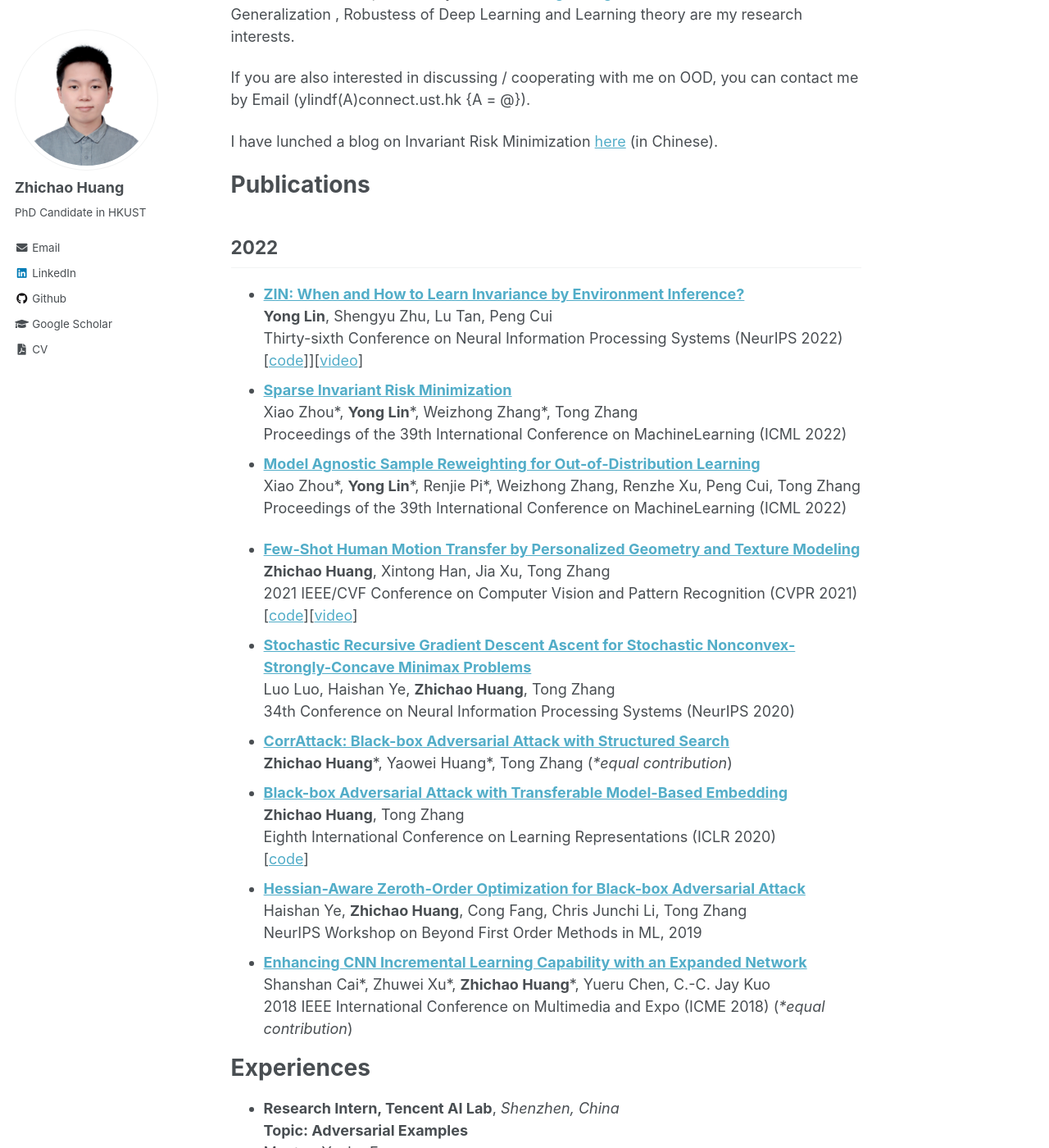
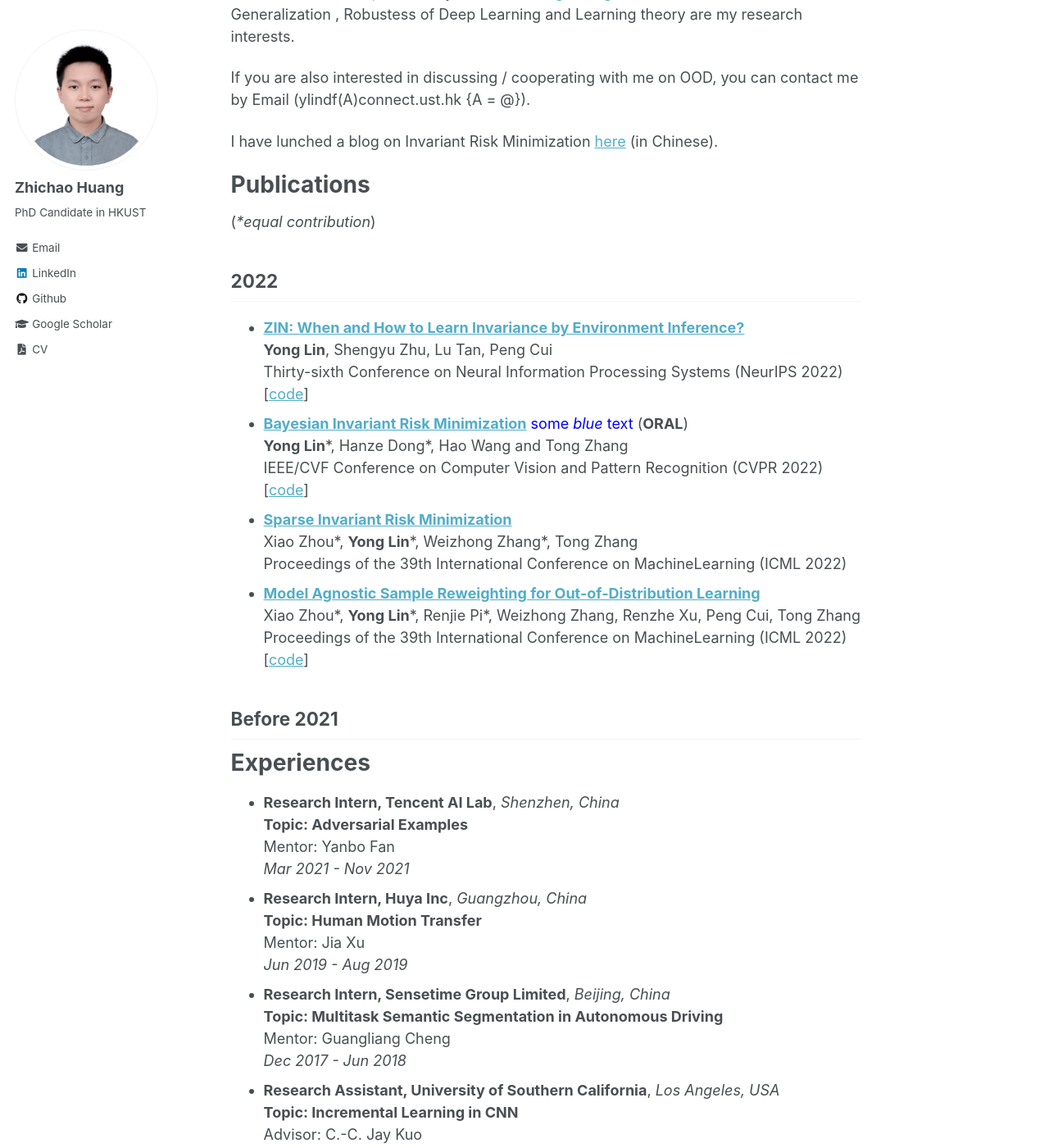
Before and after one commit to linyongver/PersaonalWeb, a Jekyll site: the page built from _pages/about.md, in a window 1280 px wide and 1400 px high, scrolled down 230 px. Shown: the whole window at 82% size. Built offline with Jekyll 4.4.1, drawn with Linux system fonts in a browser that asks for light colours.

Commit message:
Update about.md

```diff
--- a/_pages/about.md
+++ b/_pages/about.md
@@ -17,36 +17,28 @@ If you are also interested in discussing / cooperating with me on OOD, you can c
 I have lunched a blog on Invariant Risk Minimization [here](https://zhuanlan.zhihu.com/p/567666715) (in Chinese).
 
 # Publications
+(*\*equal contribution*)
+
 ## 2022
 - [**ZIN: When and How to Learn Invariance by Environment Inference?**](https://openreview.net/forum?id=pUPFRSxfACD)
   <br /> **Yong Lin**, Shengyu Zhu, Lu Tan, Peng Cui
   <br /> Thirty-sixth Conference on Neural Information Processing Systems (NeurIPS 2022)
-  <br /> [[code](https://github.com/linyongver/ZIN_official)]][[video](https://youtu.be/ZJ15X-sdKSU)]
+  <br /> [[code](https://github.com/linyongver/ZIN_official)]
+- [**Bayesian Invariant Risk Minimization**](https://proceedings.mlr.press/v162/zhou22d/zhou22d.pdf) <span style="color:blue">some *blue* text</span> (**ORAL**)
+  <br /> **Yong Lin**\*, Hanze Dong\*, Hao Wang and Tong Zhang
+  <br /> IEEE/CVF Conference on Computer Vision and Pattern Recognition  (CVPR 2022)
+  <br /> [[code](https://github.com/linyongver/Bayesian-Invariant-Risk-Minmization)]
 - [**Sparse Invariant Risk Minimization**](https://proceedings.mlr.press/v162/zhou22e/zhou22e.pdf)
   <br /> Xiao Zhou\*, **Yong Lin**\*, Weizhong Zhang\*, Tong Zhang
   <br /> Proceedings of the 39th International Conference on MachineLearning (ICML 2022)
 - [**Model Agnostic Sample Reweighting for Out-of-Distribution Learning**](https://proceedings.mlr.press/v162/zhou22d/zhou22d.pdf)
   <br /> Xiao Zhou\*, **Yong Lin**\*, Renjie Pi\*, Weizhong Zhang, Renzhe Xu, Peng Cui, Tong Zhang
   <br /> Proceedings of the 39th International Conference on MachineLearning (ICML 2022)
+  <br /> [[code](https://github.com/x-zho14/MAPLE)]
 
-- [**Few-Shot Human Motion Transfer by Personalized Geometry and Texture Modeling**](https://arxiv.org/pdf/2103.14338)
-  <br />**Zhichao Huang**, Xintong Han, Jia Xu, Tong Zhang
-  <br />2021 IEEE/CVF Conference on Computer Vision and Pattern Recognition (CVPR 2021)
-  <br />[[code](https://github.com/HuangZhiChao95/FewShotMotionTransfer)][[video](https://youtu.be/ZJ15X-sdKSU)]
-- [**Stochastic Recursive Gradient Descent Ascent for Stochastic Nonconvex-Strongly-Concave Minimax Problems**](https://proceedings.neurips.cc/paper/2020/file/ecb47fbb07a752413640f82a945530f8-Paper.pdf)
-  <br />Luo Luo, Haishan Ye, **Zhichao Huang**, Tong Zhang
-  <br />34th Conference on Neural Information Processing Systems (NeurIPS 2020)
-- [**CorrAttack: Black-box Adversarial Attack with Structured Search**](https://arxiv.org/pdf/2010.01250)
-  <br />**Zhichao Huang**\*, Yaowei Huang\*, Tong Zhang  (*\*equal contribution*)
-- [**Black-box Adversarial Attack with Transferable Model-Based Embedding**](https://openreview.net/pdf?id=SJxhNTNYwB)<br />**Zhichao Huang**, Tong Zhang
-  <br />Eighth International Conference on Learning Representations (ICLR 2020)
-  <br />[[code](https://github.com/TransEmbedBA/TREMBA)]
-- [**Hessian-Aware Zeroth-Order Optimization for Black-box Adversarial Attack**](https://arxiv.org/pdf/1812.11377)
-  <br />Haishan Ye, **Zhichao Huang**, Cong Fang, Chris Junchi Li, Tong Zhang
-  <br />NeurIPS Workshop on Beyond First Order Methods in ML, 2019
-- [**Enhancing CNN Incremental Learning Capability with an Expanded Network**](https://ieeexplore.ieee.org/abstract/document/8486457)
-  <br />Shanshan Cai\*, Zhuwei Xu\*, **Zhichao Huang**\*, Yueru Chen, C.-C. Jay Kuo
-  <br />2018 IEEE International Conference on Multimedia and Expo (ICME 2018) (*\*equal contribution*)
+
+## Before 2021
+
 
 # Experiences
 - **Research Intern, Tencent AI Lab**, *Shenzhen, China*
```
